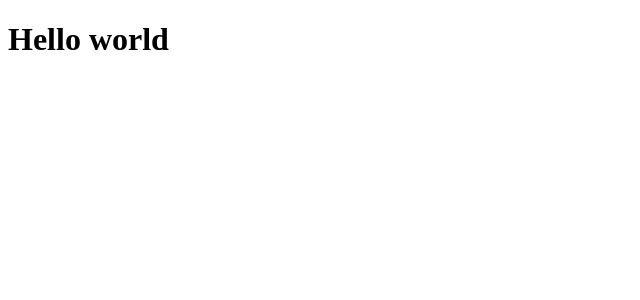
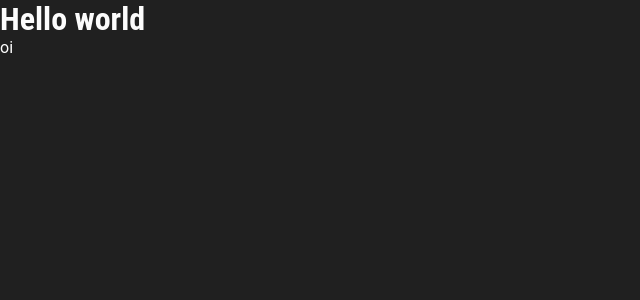
Before and after one commit to devlucaslopes/marvel-comics-store, a React (Vite) app: page / in a window 1280 px wide. Shown: the top 300 px of the page, without its empty margins (0-640 px from the left). Built offline with nearby package versions, Linux system fonts and the light colour scheme.

Commit message:
create global styles

```diff
--- a/package.json
+++ b/package.json
@@ -15,6 +15,7 @@
   "devDependencies": {
     "@types/react": "^17.0.33",
     "@types/react-dom": "^17.0.10",
+    "@types/styled-components": "^5.1.24",
     "@typescript-eslint/eslint-plugin": "^5.16.0",
     "@typescript-eslint/parser": "^5.16.0",
     "@vitejs/plugin-react": "^1.0.7",
--- a/src/App.tsx
+++ b/src/App.tsx
@@ -1,5 +1,10 @@
 export const App = () => {
-  return <h1>Hello world</h1>
+  return (
+    <div>
+      <h1>Hello world</h1>
+      <p>oi</p>
+    </div>
+  )
 }
 
 export default App
--- a/src/main.tsx
+++ b/src/main.tsx
@@ -1,11 +1,18 @@
 import React from 'react'
 import ReactDOM from 'react-dom'
+import { ThemeProvider } from 'styled-components'
+
+import { theme } from './styles/theme'
+import { GlobalStyles } from './styles/global'
 
 import App from './App'
 
 ReactDOM.render(
   <React.StrictMode>
-    <App />
+    <ThemeProvider theme={theme}>
+      <App />
+      <GlobalStyles />
+    </ThemeProvider>
   </React.StrictMode>,
   document.getElementById('root')
 )
--- /dev/null
+++ b/src/styles/global.ts
@@ -0,0 +1,31 @@
+import { createGlobalStyle, css } from 'styled-components'
+
+export const GlobalStyles = createGlobalStyle`
+  ${({ theme }) => css`
+    * {
+      margin: 0;
+      padding: 0;
+      box-sizing: border-box;
+    }
+
+    html {
+      font-size: 62.5%;
+    }
+
+    body {
+      font-family: ${theme.fonts.bodyFamily};
+      font-size: ${theme.fonts.sizes.body};
+      color: ${theme.colors.white};
+      background-color: ${theme.colors.primary['400']};
+    }
+
+    h1,
+    h2,
+    h3,
+    h4,
+    h5,
+    h6 {
+      font-family: ${theme.fonts.titleFamily};
+    }
+  `}
+`
--- a/src/styles/theme.ts
+++ b/src/styles/theme.ts
@@ -44,4 +44,4 @@ export const theme = {
     xlarge: '3.2rem',
     huge: '6.4rem'
   }
-}
+} as const
```
Also changed, not shown: src/types/styled-components.d.ts (added, +8 -0 lines), 1 other file (tests, documents, lock files or other folders).
